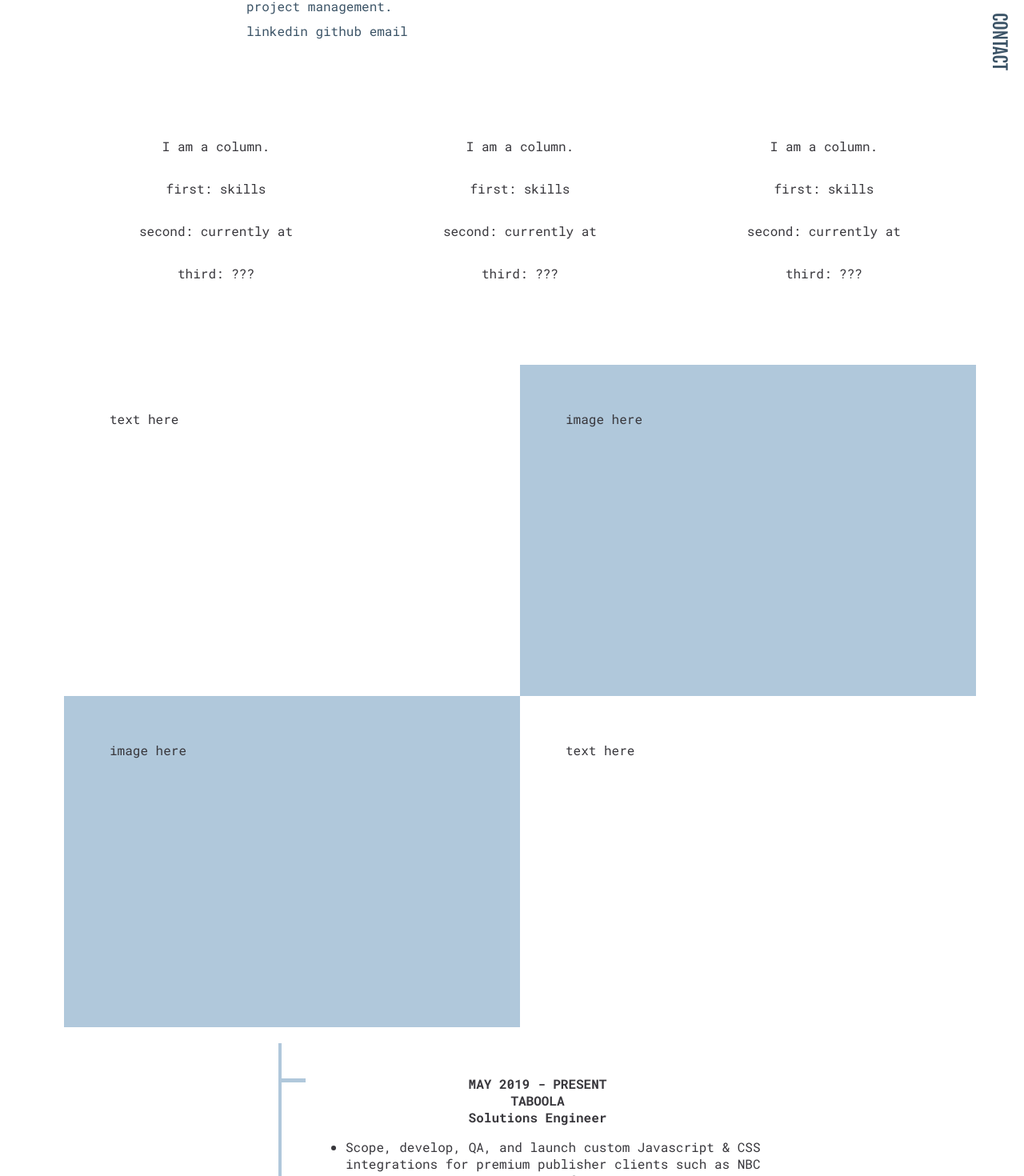
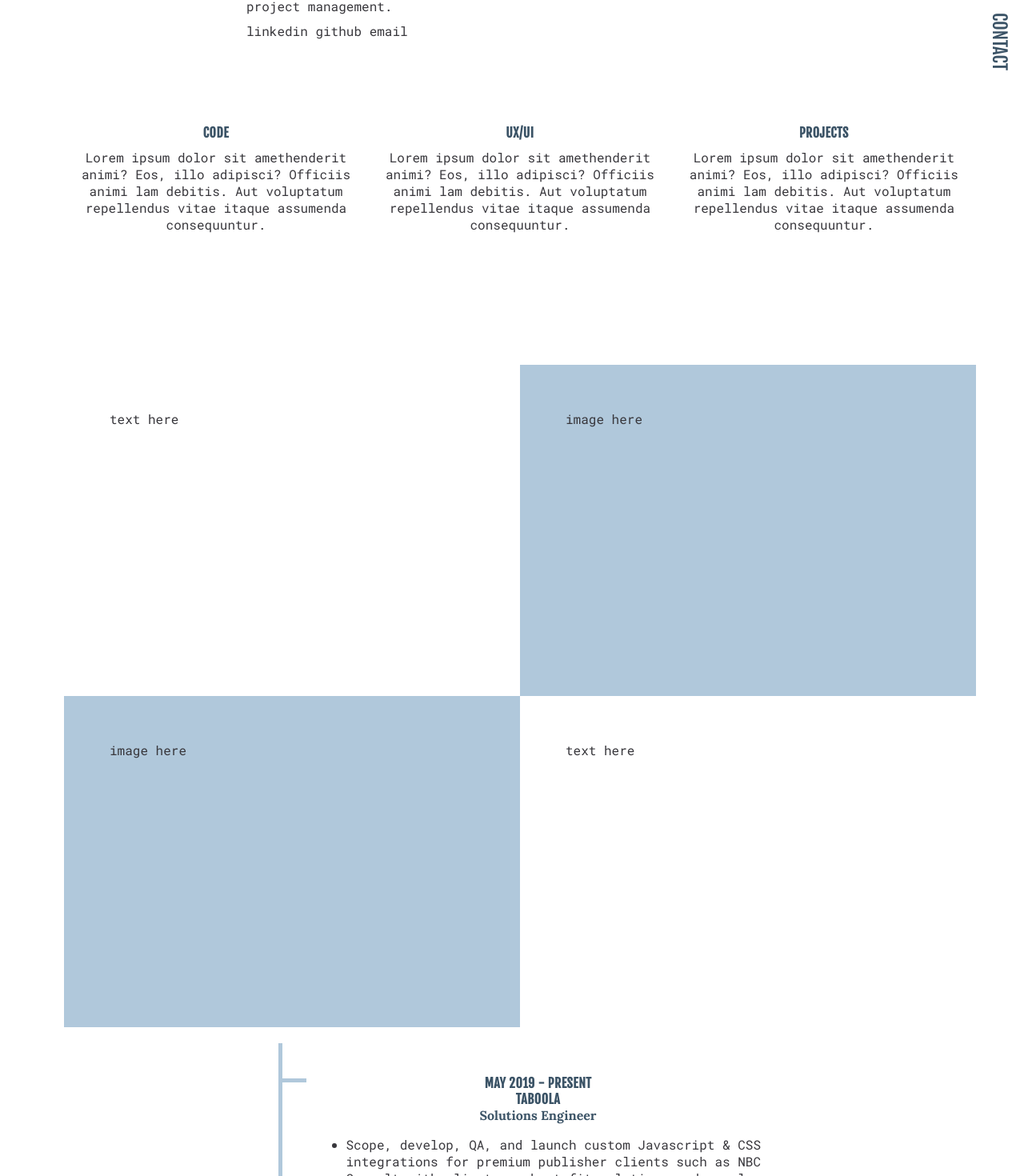
Before and after one commit to scotidodson/2021-portfolio, a React (Create React App) app: page / in a window 1280 px wide. Shown: the part 304-1774 px from the top of the page at 80% size. Built offline with nearby package versions, Linux system fonts and the light colour scheme.

Commit message:
css updates

```diff
--- a/src/App.css
+++ b/src/App.css
@@ -6,6 +6,43 @@ body {
     font-family: 'Roboto Mono', Arial, Helvetica, sans-serif;
     color: #38373c;
 }
+
+h1, h2, h3, h4, h5, p {
+    margin: 0;
+    padding: 0;
+}
+
+h1, h2, h3, h4, h5 {
+    color: #3b5366;
+}
+
+p {
+    color: #38373c;
+}
+
+h2 {
+    font-family: 'Fjalla One', Arial, Helvetica, sans-serif;
+    letter-spacing: .5px;
+    font-size: 1rem;
+}
+
+h3 {
+    font-family: 'Lora', Arial, Helvetica, sans-serif;
+    font-size: 1rem;
+}
+
+h4 {
+    font-family: 'Fjalla One', Arial, Helvetica, sans-serif;
+    letter-spacing: .5px;
+    font-size: 1rem;
+}
+
+p {
+    font-family: 'Roboto Mono', serif;
+    font-size: 1rem;
+}
+
+
 
 .navigation {
     position: fixed;
--- a/src/components/Column.css
+++ /dev/null
@@ -1,6 +0,0 @@
-.column {
-    width: 33.33%;
-    display: flex;
-    flex-direction: column;
-    align-items: center;
-}
--- a/src/components/Column.js
+++ /dev/null
@@ -1,15 +0,0 @@
-import React from "react";
-import './Column.css';
-
-const Column = () => {
-  return (
-    <div className='column'>
-        <p>I am a column.</p>
-        <p>first: skills</p>
-        <p>second: currently at</p>
-        <p>third: ???</p>
-    </div>
-  );
-};
-
-export default Column;
--- a/src/components/Hero.css
+++ b/src/components/Hero.css
@@ -14,13 +14,6 @@
     padding: 0 0;
 }
 
-/* .hero .right {
-    width: 60%;
-    display: flex;
-    flex-direction: row;
-} */
-
-
 .hero h2 {
     font-family: 'Fjalla One', sans-serif;
     font-size: 2rem;
@@ -30,9 +23,6 @@
 }
 
 .hero p {
-    font-family: 'Roboto Mono', sans-serif;
-    font-size: 1rem;
-    color: #3b5366;
     margin: 0 0 10px 0;
     padding: 0 20%;
 }
--- /dev/null
+++ b/src/components/Pillars.css
@@ -0,0 +1,19 @@
+.pillars {
+    width: 100%;
+    display: flex;
+    flex-direction: row;
+    min-height: 300px;
+}
+
+
+.pillars__column {
+    width: 33.33%;
+    display: flex;
+    flex-direction: column;
+    align-items: center;
+}
+
+.pillars__column p {
+    text-align: center;
+    margin: 10px;
+}
--- /dev/null
+++ b/src/components/Pillars.js
@@ -0,0 +1,23 @@
+import React from "react";
+import './Pillars.css';
+
+const Pillars = () => {
+  return (
+   <div className='pillars'>
+       <div className='pillars__column'>
+          <h2>CODE</h2>
+          <p>Lorem ipsum dolor sit amethenderit animi? Eos, illo adipisci? Officiis animi lam debitis. Aut voluptatum repellendus vitae itaque assumenda consequuntur.</p>
+      </div>
+       <div className='pillars__column'>
+          <h2>UX/UI</h2>
+          <p>Lorem ipsum dolor sit amethenderit animi? Eos, illo adipisci? Officiis animi lam debitis. Aut voluptatum repellendus vitae itaque assumenda consequuntur.</p>
+      </div>
+       <div className='pillars__column'>
+          <h2>PROJECTS</h2>
+          <p>Lorem ipsum dolor sit amethenderit animi? Eos, illo adipisci? Officiis animi lam debitis. Aut voluptatum repellendus vitae itaque assumenda consequuntur.</p>
+      </div>
+   </div>
+  );
+};
+
+export default Pillars;
--- a/src/components/Resume.css
+++ b/src/components/Resume.css
@@ -2,7 +2,7 @@
     margin: 20px auto;
     padding: 30px 0;
     max-width: 600px;
-    border-left: 4px solid #B0C8DB;
+    border-left: 5px solid #B0C8DB;
     position: relative;
 }
 
--- a/src/containers/Home.js
+++ b/src/containers/Home.js
@@ -1,7 +1,7 @@
 import React from "react";
 // import './Home.css';
 import Hero from '../components/Hero';
-import Pillars from './Pillars';
+import Pillars from '../components/Pillars';
 import Portfolio from '../components/Portfolio'
 import Resume from '../components/Resume';
 import Contact from '../components/Contact';
--- a/src/containers/Pillars.css
+++ /dev/null
@@ -1,6 +0,0 @@
-.pillars {
-    width: 100%;
-    display: flex;
-    flex-direction: row;
-    min-height: 300px;
-}
--- a/src/containers/Pillars.js
+++ /dev/null
@@ -1,15 +0,0 @@
-import React from "react";
-import './Pillars.css';
-import Column from '../components/Column';
-
-const Pillars = () => {
-  return (
-   <div className='pillars'>
-       <Column/>
-       <Column/>
-       <Column/>
-   </div>
-  );
-};
-
-export default Pillars;
```
